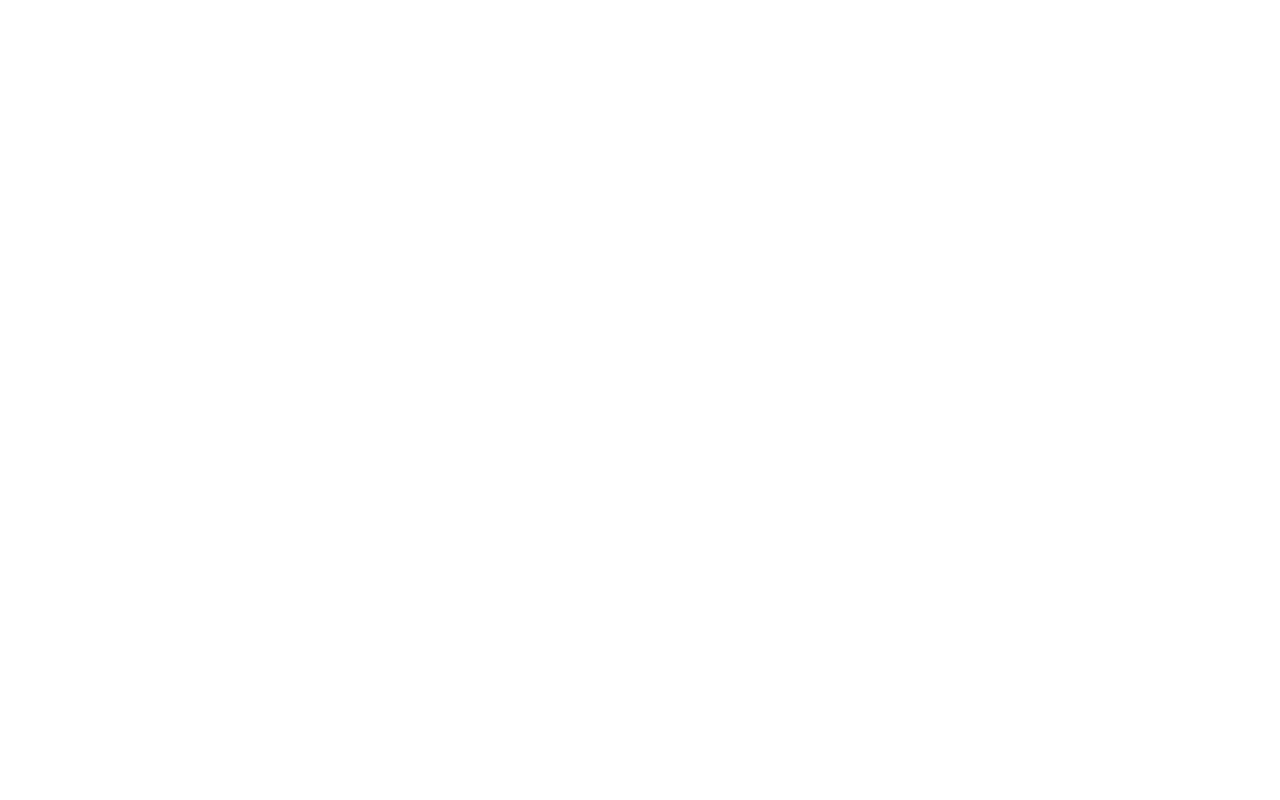
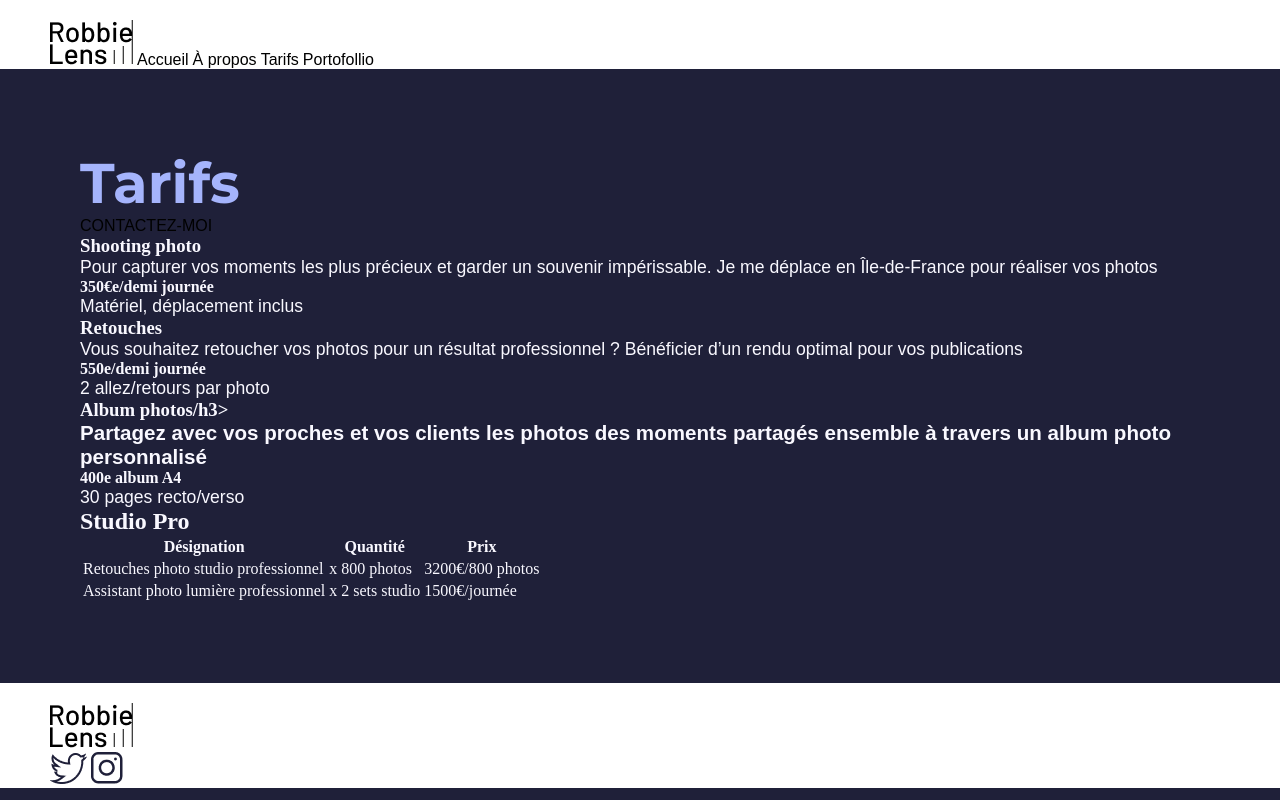
Before and after one commit to ClairePG17/Site-photographie, a plain HTML site: page tarifs.html in a window 1280 px wide. Drawn offline with Linux system fonts and the light colour scheme.

Commit message:
tarrifs html done

```diff
--- a/tarifs.html
+++ b/tarifs.html
@@ -0,0 +1,94 @@
+<!DOCTYPE html>
+<html lang="fr">
+
+<head>
+    <meta charset="utf-8">
+    <title>Accueil - Robbie Lens Photographie</title>
+    <link href="styles.css" rel="stylesheet">
+    <link rel="preconnect" href="https://fonts.googleapis.com">
+    <link rel="preconnect" href="https://fonts.gstatic.com" crossorigin>
+    <link href="https://fonts.googleapis.com/css2?family=Montserrat:ital,wght@0,100..900;1,100..900&display=swap" rel="stylesheet">
+</head>
+
+
+<body>
+
+    <header>
+        <nav>
+            <a href=index.html><img src="images/logo.png" alt="Logo Robbie Lens"></a>
+            <a href="index.html">Accueil</a>
+            <a href="dossier demo/a-propos.html">À propos</a>
+            <a href="tarifs.html">Tarifs</a>
+            <a href="portofolio.html">Portofollio</a>
+        </nav>
+    </header>
+
+    <main>
+        <h1>Tarifs</h1>
+        <a href="">CONTACTEZ-MOI</a>
+
+        <section>
+            <div class="card">
+                <h3>Shooting photo</h3>
+                <p>Pour capturer vos moments les plus précieux et garder un souvenir impérissable.
+                    Je me déplace en Île-de-France pour réaliser vos photos
+                </p>
+                <h4>350€e/demi journée</h4>
+                <p>Matériel, déplacement inclus</p>
+            </div>
+            <div class="card">
+                <h3>Retouches</h3>
+                <p>Vous souhaitez retoucher vos photos pour un résultat professionnel ?
+                    Bénéficier d’un rendu optimal pour vos publications
+                </p>
+                <h4>550e/demi journée</h4>
+                <p>2 allez/retours par photo</p>
+            </div>
+            <div class="card">
+                <h3>Album photos/h3>
+                <p>Partagez avec vos proches et vos clients les photos des moments partagés
+                    ensemble à travers un album photo personnalisé
+                </p>
+                <h4>400e album A4</h4>
+                <p>30 pages recto/verso</p>
+            </div>
+        </section>
+
+        <section>
+            <h2>Studio Pro</h2>
+            <table>
+                <tr>
+                    <th>Désignation</th>
+                    <th>Quantité</th>
+                    <th>Prix</th>
+                </tr>
+                <tr>
+                    <td>Retouches photo studio professionnel</td>
+                    <td>x 800 photos</td>
+                    <td>3200€/800 photos</td>
+                </tr>
+                <tr>
+                    <td>Assistant photo lumière professionnel</td>
+                    <td>x 2 sets studio</td>
+                    <td>1500€/journée</td>
+                </tr>
+            </table>
+        </section>
+
+    </main>
+
+    <footer>
+        <img src="images/logo.png" alt="Logo Robbie Lens">
+        <div>
+            <a class="lien-icone" target="_blank" href="https://twitter.com/">
+                <img src="images/twitter.png" alt="Logo Twitter">
+            </a>
+            <a class="lien-icone" target="_blank" href="https://www.instagram.com/">
+                <img src="images/instagram.png" alt="Logo Instagram">
+            </a>
+        </div>
+    </footer>
+
+</body>
+
+</html>
```
Also changed, not shown: index.html (+2 -2 lines).
